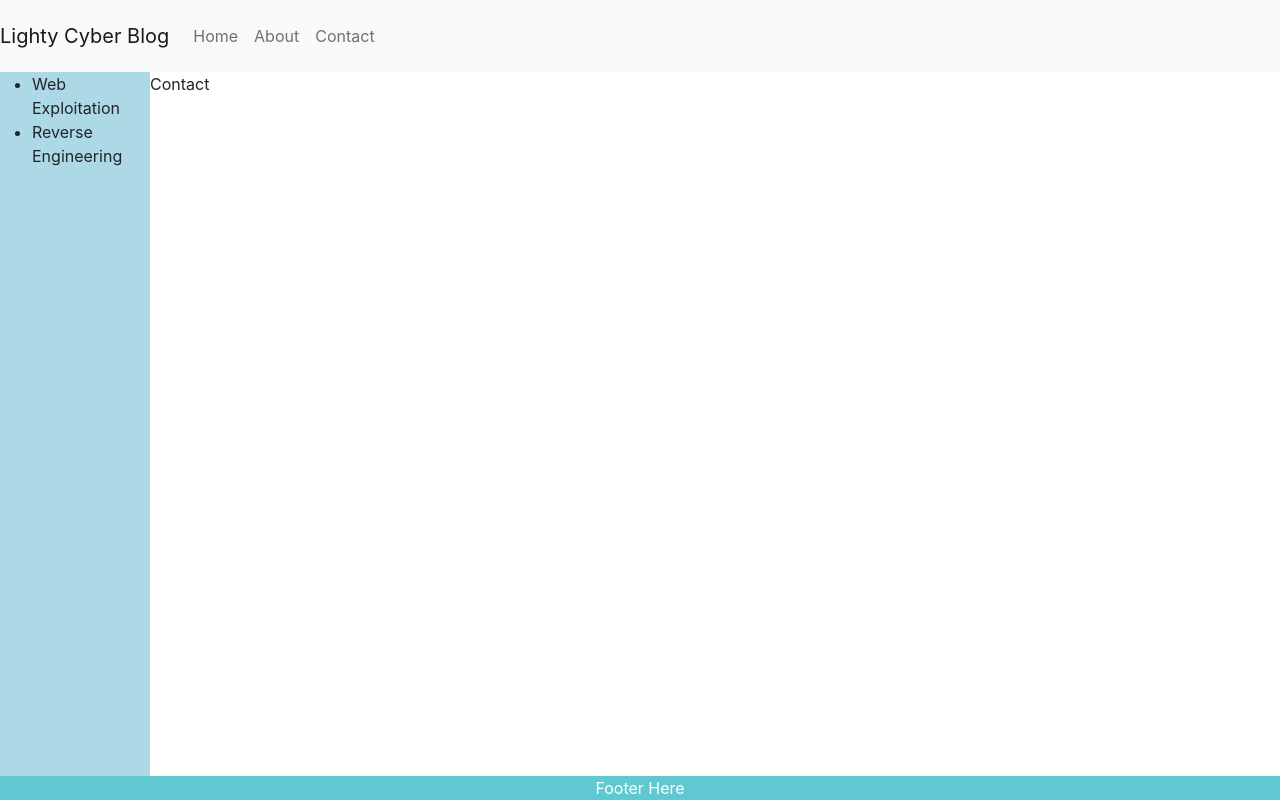
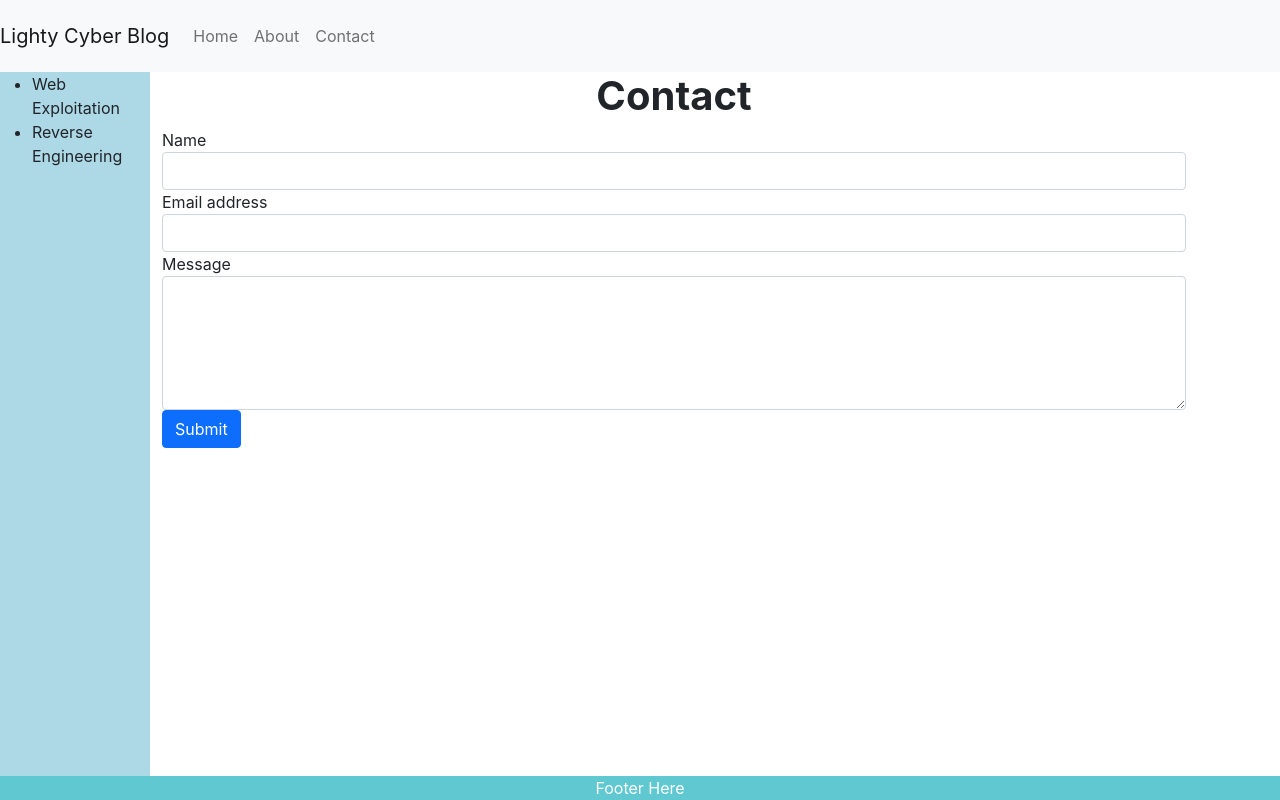
Before and after one commit to LLighty/CyberBlog, a React (Create React App) app in the folder frontend/: page /contact in a window 1280 px wide. Built offline with nearby package versions, Linux system fonts and the light colour scheme.

Commit message:
Basic layout of About and Contact for frontend

```diff
--- a/frontend/src/Pages/About.js
+++ b/frontend/src/Pages/About.js
@@ -3,8 +3,15 @@
 class About extends Component{
     render() {
         return(
-            <div>
-                About
+            <div class="container">
+                <div class="d-flex justify-content-center title h1">
+                    About
+                </div>
+                <div>
+                    Lorem ipsum dolor sit amet, consectetur adipiscing elit, sed do eiusmod tempor incididunt ut labore et dolore magna aliqua. Ut enim ad minim veniam, quis nostrud exercitation ullamco laboris nisi ut aliquip ex ea commodo consequat. Duis aute irure dolor in reprehenderit in voluptate velit esse cillum dolore eu fugiat nulla pariatur. Excepteur sint occaecat cupidatat non proident, sunt in culpa qui officia deserunt mollit anim id est laborum.
+                <br /><br />
+                    Sed ut perspiciatis unde omnis iste natus error sit voluptatem accusantium doloremque laudantium, totam rem aperiam, eaque ipsa quae ab illo inventore veritatis et quasi architecto beatae vitae dicta sunt explicabo. Nemo enim ipsam voluptatem quia voluptas sit aspernatur aut odit aut fugit, sed quia consequuntur magni dolores eos qui ratione voluptatem sequi nesciunt. Neque porro quisquam est, qui dolorem ipsum quia dolor sit amet, consectetur, adipisci velit, sed quia non numquam eius modi tempora incidunt ut labore et dolore magnam aliquam quaerat voluptatem. Ut enim ad minima veniam, quis nostrum exercitationem ullam corporis suscipit laboriosam, nisi ut aliquid ex ea commodi consequatur? Quis autem vel eum iure reprehenderit qui in ea voluptate velit esse quam nihil molestiae consequatur, vel illum qui dolorem eum fugiat quo voluptas nulla pariatur?
+                </div>
             </div>
         );
     }
--- a/frontend/src/Pages/Contact.js
+++ b/frontend/src/Pages/Contact.js
@@ -1,12 +1,80 @@
 import React, { Component } from "react";
 
+import axios from "axios";
+
 class Contact extends Component{
+
+    constructor(props) {
+        super(props);
+        this.state = {
+          name: '',
+          email: '',
+          message: ''
+        }
+    }
+
+    handleSubmit(e){
+        alert("Not currently implemented");
+        e.preventDefault();
+        axios({
+          method: "POST",
+          url:"http://localhost:8000/send",
+          data:  this.state
+        }).then((response)=>{
+          if (response.data.status === 'success') {
+            alert("Message Sent.");
+            this.resetForm();
+          } else if (response.data.status === 'fail') {
+            alert("Message failed to send.");
+          }
+        })
+    }
+
+    resetForm(){
+        this.setState({name: '', email: '', message: ''});
+    }
+
     render() {
         return(
-            <div>
-                Contact
+            <div class="container">
+                <div class="d-flex justify-content-center title h1">
+                  Contact
+                </div>
+                <div>
+                    <div class="row">
+                        <div class="col-md-16">
+                            <form id="contact-form" onSubmit={this.handleSubmit.bind(this)} method="POST">
+                                <div className="form-group">
+                                    <label htmlFor="name">Name</label>
+                                    <input type="text" className="form-control" id="name" value={this.state.name} onChange={this.onNameChange.bind(this)} />
+                                </div>
+                                <div className="form-group">
+                                    <label htmlFor="InputEmail">Email address</label>
+                                    <input type="email" className="form-control" id="email" aria-describedby="emailHelp" value={this.state.email} onChange={this.onEmailChange.bind(this)} />
+                                </div>
+                                <div className="form-group">
+                                    <label htmlFor="message">Message</label>
+                                    <textarea className="form-control" rows="5" id="message" value={this.state.message} onChange={this.onMessageChange.bind(this)} />
+                                </div>
+                                <button type="submit" className="btn btn-primary">Submit</button>
+                            </form>
+                        </div>
+                    </div>
+                </div>
             </div>
         );
+    }
+
+    onNameChange(event) {
+        this.setState({name: event.target.value});
+    }
+
+    onEmailChange(event) {
+        this.setState({email: event.target.value});
+    }
+
+    onMessageChange(event) {
+        this.setState({message: event.target.value});
     }
 }
 
```
